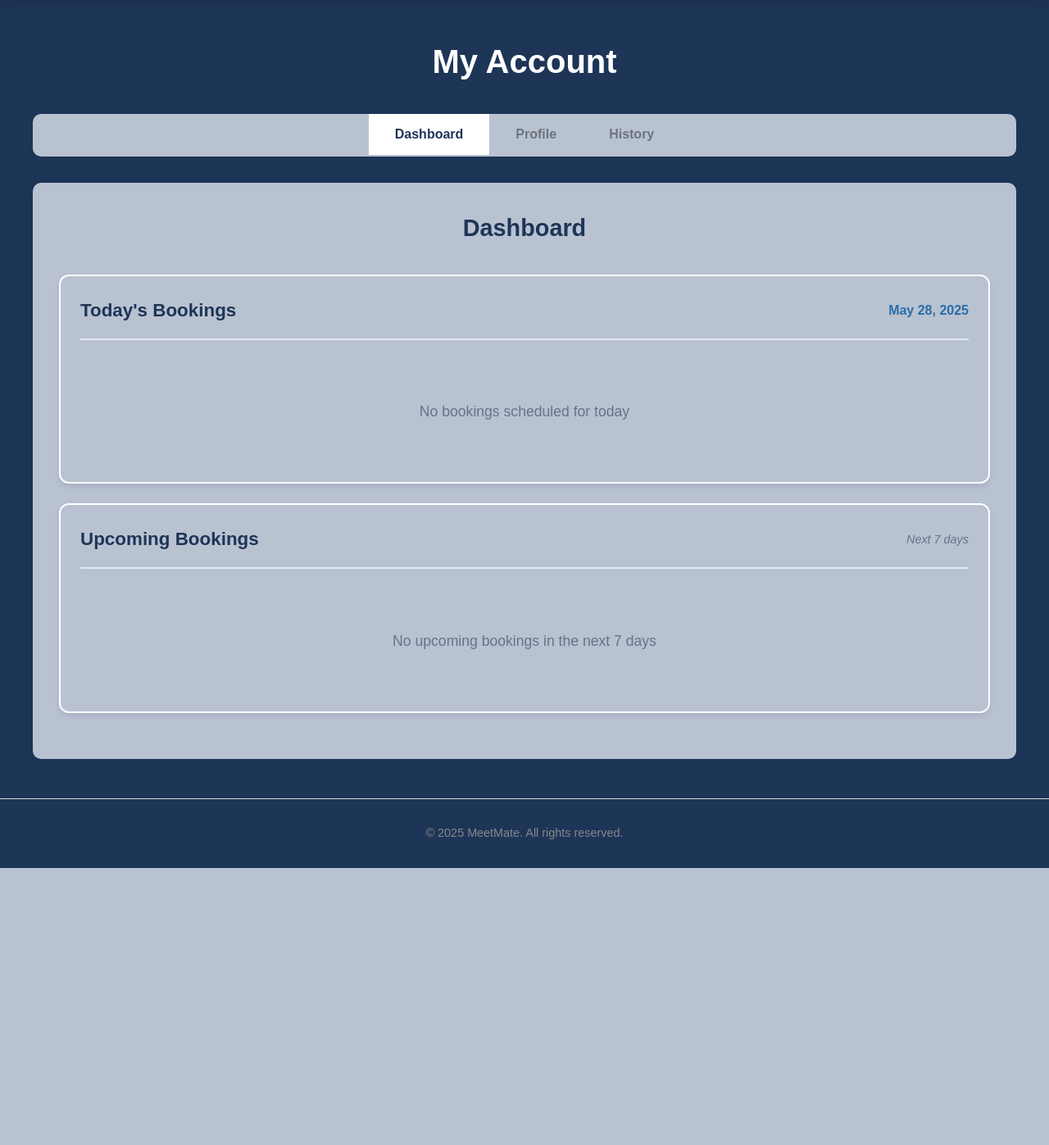
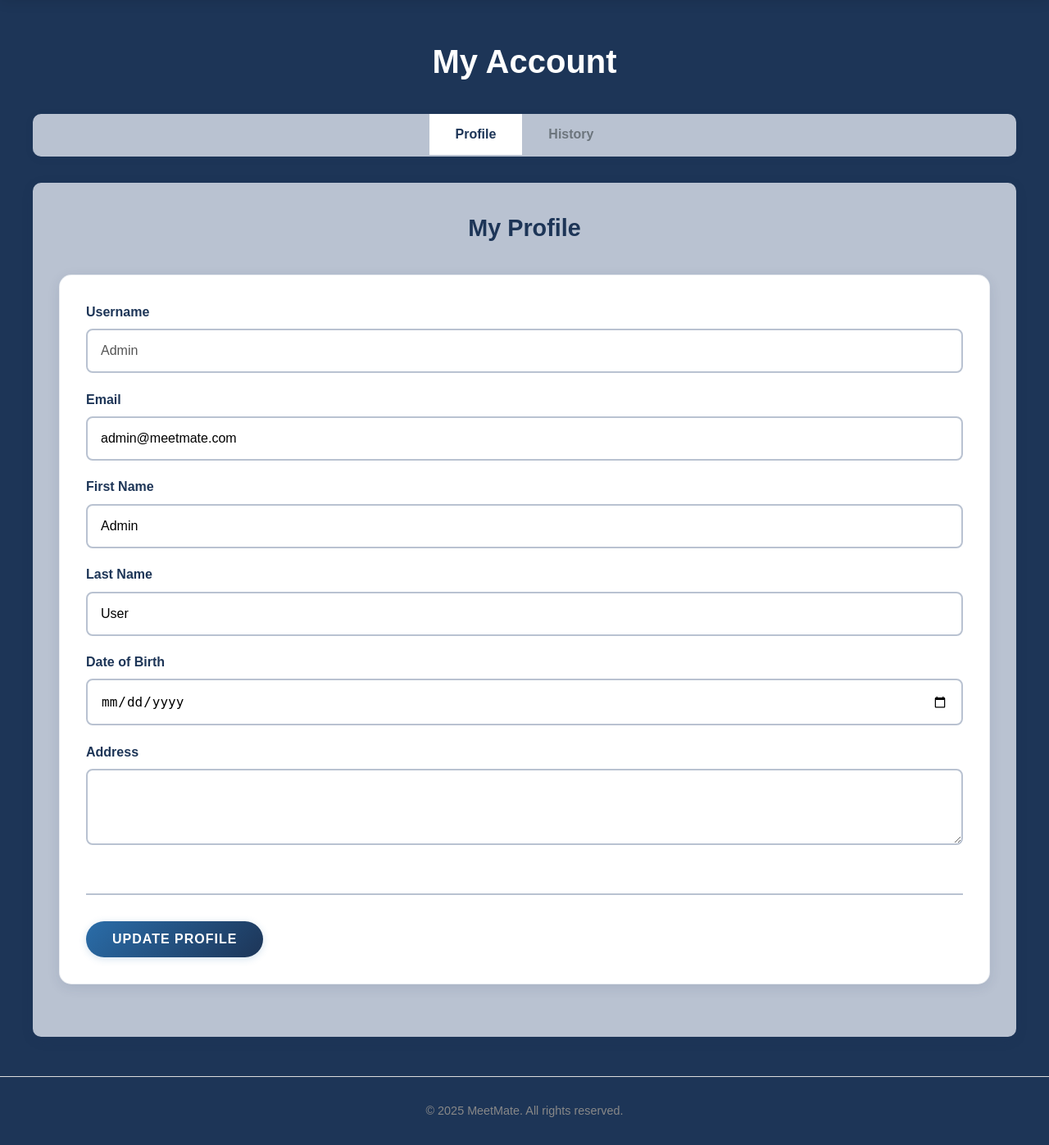
Before and after one commit to Boss-Chanonn/MeetmateBooking, a Flask app: page /my_account in a window 1280 px wide. Shown: the part 93-1490 px from the top of the page at 82% size. Before the commit the page ends 1152 px from the top, so only its background shows below. Run offline with Flask 2, Linux system fonts and the light colour scheme; a user stored in the database is signed in; data comes from the database, SQL or seed files in the repository.

Commit message:
remove dashboard in my account

```diff
--- a/flask-template/static/css/style.css
+++ b/flask-template/static/css/style.css
@@ -405,10 +405,6 @@
 .modern-form {
     width: 100%;
     max-width: 400px;
-}
-
-.modern-form .form-group {
-    margin-bottom: 1rem;
 }
 
 .modern-form input {
--- a/flask-template/templates/my_account.html
+++ b/flask-template/templates/my_account.html
@@ -5,117 +5,12 @@
 {% block content %}
 <div class="admin-dashboard">
     <h1>My Account</h1>
-
-    <div class="admin-tabs">
-        <button class="tab-btn active" data-tab="dashboard-tab">Dashboard</button>
-        <button class="tab-btn" data-tab="profile-tab">Profile</button>
+      <div class="admin-tabs">
+        <button class="tab-btn active" data-tab="profile-tab">Profile</button>
         <button class="tab-btn" data-tab="history-tab">History</button>
-    </div>
-      <div class="tab-content">        <!-- Dashboard Tab -->
-        <div id="dashboard-tab" class="tab-pane active">
-            <div class="section-header">
-                <h2>Dashboard</h2>
-            </div>
-              <!-- Today's Bookings Section -->
-            <div class="dashboard-section">
-                <div class="section-header">
-                    <h2>Today's Bookings</h2>
-                    <span class="date">{{ today_date }}</span>
-                </div>
-                {% if user_today_bookings %}
-                    <div class="table-responsive">
-                        <table class="admin-table">
-                            <thead>
-                                <tr>
-                                    <th>Time</th>
-                                    <th>Room Name</th>
-                                    <th>Location</th>
-                                    <th>Status</th>
-                                </tr>
-                            </thead>
-                            <tbody>
-                                {% for booking in user_today_bookings %}
-                                    <tr>
-                                        <td>{{ booking.time_start }} - {{ booking.time_end }}</td>
-                                        <td>{{ booking.room_name }}</td>
-                                        <td>{{ booking.room_location }}</td>
-                                        <td>
-                                            {% if booking.can_cancel %}
-                                                <a href="{{ url_for('cancel_booking', booking_id=booking.id) }}"
-                                                   class="btn btn-sm btn-danger"
-                                                   onclick="return confirm('Are you sure you want to cancel this booking?')">
-                                                    Cancel
-                                                </a>
-                                            {% elif booking.status == 'Complete' %}
-                                                <span class="status-completed">Complete</span>
-                                            {% else %}
-                                                <span class="status-confirmed">Confirmed</span>
-                                            {% endif %}
-                                        </td>
-                                    </tr>
-                                {% endfor %}
-                            </tbody>
-                        </table>
-                    </div>
-                {% else %}
-                    <div class="no-bookings">
-                        <p>No bookings scheduled for today</p>
-                    </div>
-                {% endif %}
-            </div>
-              <!-- Upcoming Bookings Section -->
-            <div class="dashboard-section">
-                <div class="section-header">
-                    <h2>Upcoming Bookings</h2>
-                    <span class="subtitle">Next 7 days</span>
-                </div>
-                {% if user_upcoming_bookings %}
-                    <div class="table-responsive">
-                        <table class="admin-table">
-                            <thead>
-                                <tr>
-                                    <th>Date</th>
-                                    <th>Time</th>
-                                    <th>Room Name</th>
-                                    <th>Location</th>
-                                    <th>Status</th>
-                                </tr>
-                            </thead>
-                            <tbody>
-                                {% for booking in user_upcoming_bookings %}
-                                    <tr>
-                                        <td>{{ booking.formatted_date }}</td>
-                                        <td>{{ booking.time_start }} - {{ booking.time_end }}</td>
-                                        <td>{{ booking.room_name }}</td>
-                                        <td>{{ booking.room_location }}</td>
-                                        <td>
-                                            {% if booking.can_cancel %}
-                                                <a href="{{ url_for('cancel_booking', booking_id=booking.id) }}"
-                                                   class="btn btn-sm btn-danger"
-                                                   onclick="return confirm('Are you sure you want to cancel this booking?')">
-                                                    Cancel
-                                                </a>
-                                            {% elif booking.status == 'Complete' %}
-                                                <span class="status-completed">Complete</span>
-                                            {% else %}
-                                                <span class="status-confirmed">Confirmed</span>
-                                            {% endif %}
-                                        </td>
-                                    </tr>
-                                {% endfor %}
-                            </tbody>
-                        </table>
-                    </div>
-                {% else %}
-                    <div class="no-bookings">
-                        <p>No upcoming bookings in the next 7 days</p>
-                    </div>
-                {% endif %}
-            </div>
-        </div>
-
+    </div>      <div class="tab-content">
         <!-- Profile Tab -->
-        <div id="profile-tab" class="tab-pane">
+        <div id="profile-tab" class="tab-pane active">
             <div class="section-header">
                 <h2>My Profile</h2>
             </div>
```
